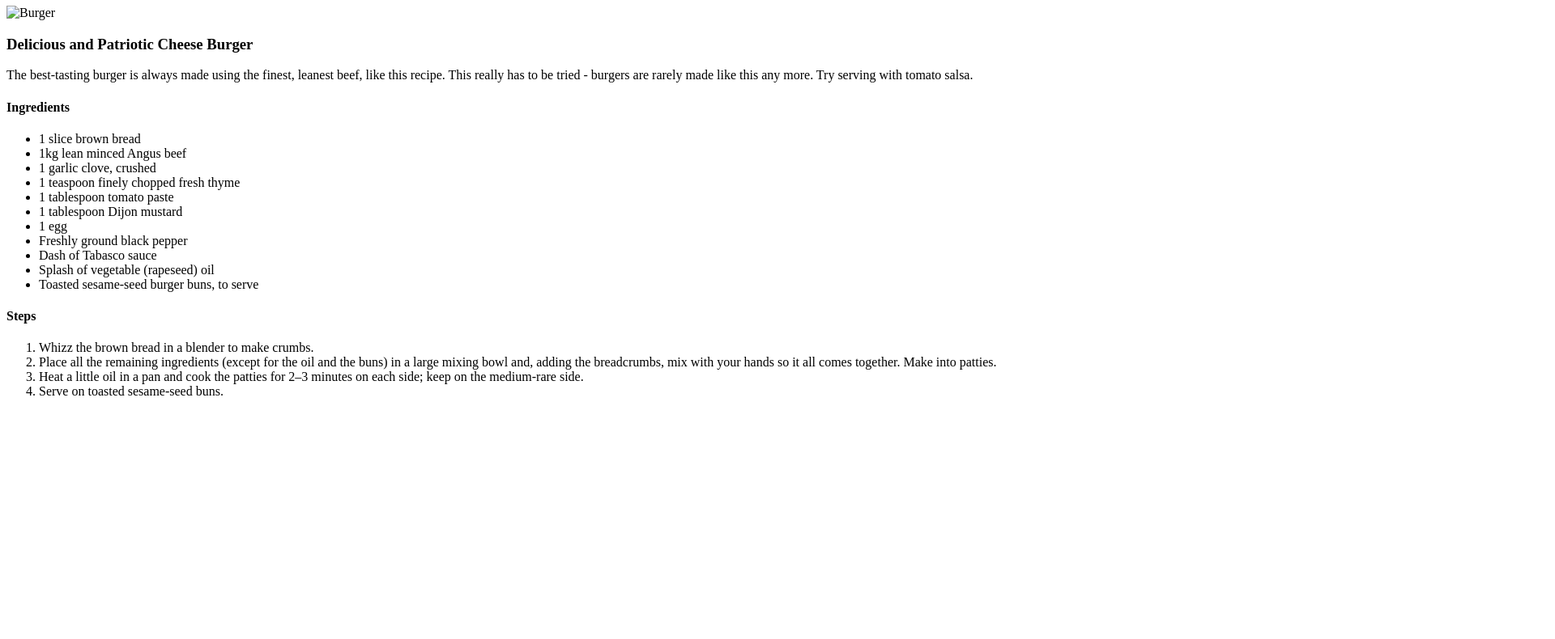
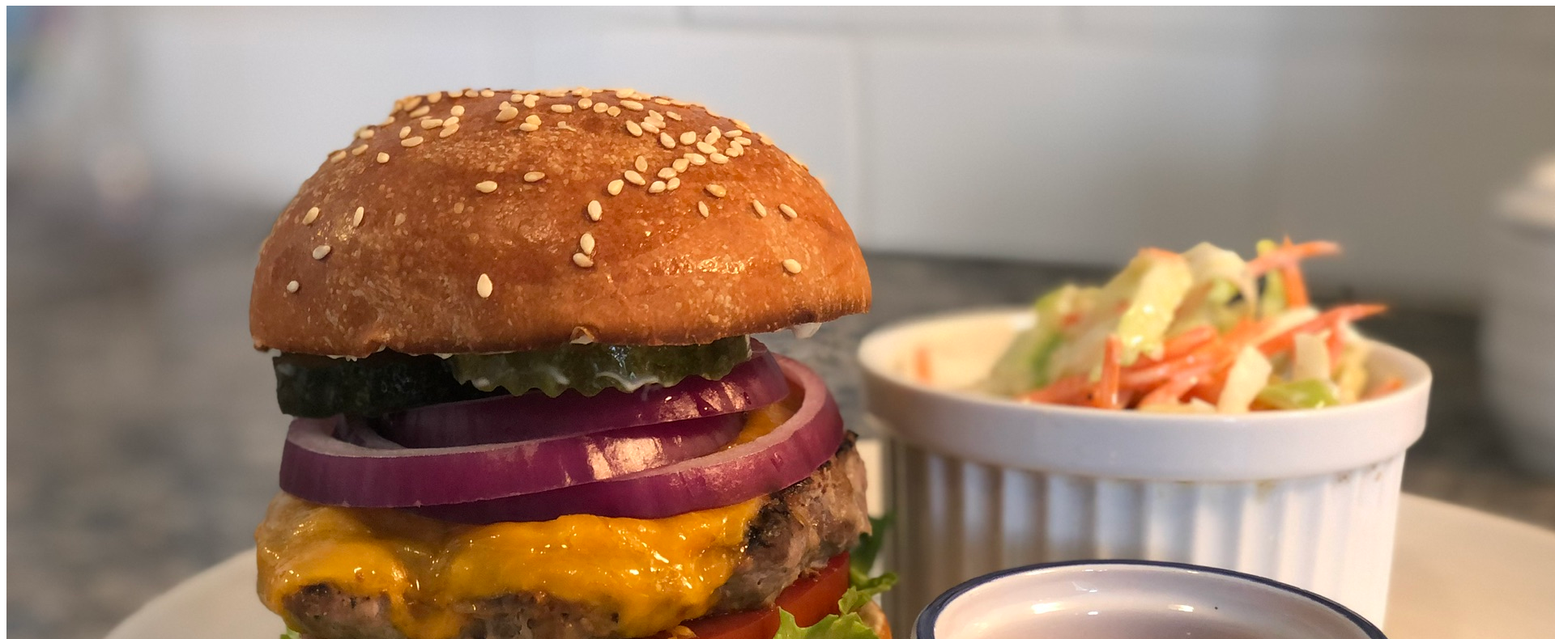
Before and after one commit to velvetmeadow1/odin-recipes, a plain HTML site: page recipes/cheese_burger.html in a window 1280 px wide. Shown: the part 73-863 px from the top of the page at 81% size, 1920 px wide, since content can reach past the window. Before the commit the page ends 800 px from the top, so only its background shows below. Drawn offline with Linux system fonts and the light colour scheme.

Commit message:
Okay Okay

```diff
--- a/recipes/cheese_burger.html
+++ b/recipes/cheese_burger.html
@@ -11,7 +11,7 @@
     </body>
 
         <p>
-           <img src="odin-recipes/images/burger/cheese-burger.jpg" alt="Burger">
+           <img src="../images/burger/cheese-burger.jpg" alt="Burger">
         </p>
         <!--cheese burger image-->
         <h3>Delicious and Patriotic Cheese Burger</h3>
```
